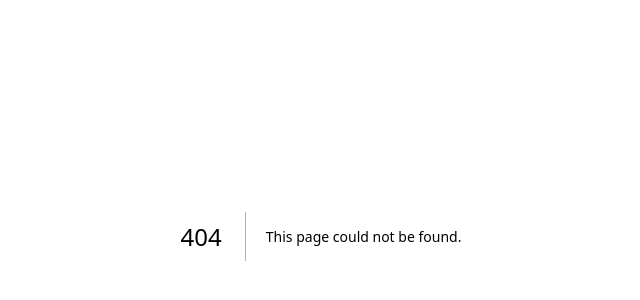
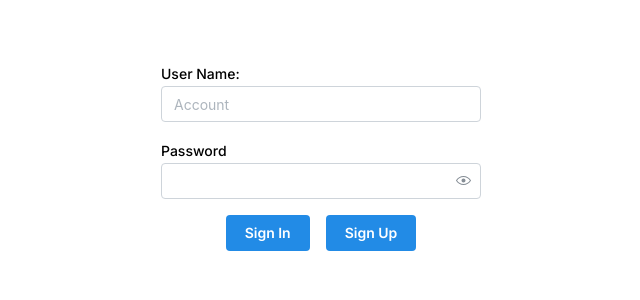
Before and after one commit to LeeSKII/next-mantine, a Next.js app: page /server-login in a window 1280 px wide. Before the commit this address had no page. Shown: the part 164-464 px from the top of the page, without its empty margins (319-959 px from the left). Built offline with nearby package versions, Linux system fonts and the light colour scheme.

Commit message:
增加cookie,session和middleware的身份验证用法和说明

```diff
--- /dev/null
+++ b/src/app/admin/dashboard/page.tsx
@@ -0,0 +1,3 @@
+export default function Page() {
+  return <div>Dashboard</div>;
+}
--- /dev/null
+++ b/src/app/admin/page.tsx
@@ -0,0 +1,3 @@
+export default function Page() {
+  return <div>Admin Page</div>;
+}
--- /dev/null
+++ b/src/app/server-login/page.tsx
@@ -0,0 +1,82 @@
+import {
+  Container,
+  Center,
+  Box,
+  Paper,
+  Input,
+  InputWrapper,
+  Button,
+  PasswordInput,
+  Stack,
+  Space,
+} from "@mantine/core";
+import { cookies } from "next/headers";
+import { redirect } from "next/navigation";
+
+export default function Page() {
+  async function handleLogin(formData: FormData) {
+    "use server";
+    const userName = formData.get("userName");
+    const password = formData.get("password");
+    console.log(userName, password);
+    if (userName == "admin" && password == "123") {
+      cookies().set("user", "admin", {
+        httpOnly: true,
+        secure: process.env.NODE_ENV === "production",
+        maxAge: 60 * 60 * 24 * 7, // One week
+        path: "/",
+      });
+
+      /*基于cookie的session加密
+      // const encryptedSessionData = encrypt(sessionData); // Encrypt your session data
+      // cookies().set("session", encryptedSessionData, {
+      //   httpOnly: true,
+      //   secure: process.env.NODE_ENV === "production",
+      //   maxAge: 60 * 60 * 24 * 7, // One week
+      //   path: "/",
+      // });
+      // Redirect or handle the response after setting the cookie
+
+      //访问存储在服务器中的session数据
+      import { cookies } from 'next/headers'
+
+      export async function getSessionData(req) {
+        const encryptedSessionData = cookies().get('session')?.value
+        return encryptedSessionData ? JSON.parse(decrypt(encryptedSessionData)) : null
+      }
+      */
+
+      redirect("/api");
+    }
+  }
+
+  return (
+    <>
+      <Container size={"md"}>
+        <Center h={"80vh"}>
+          {" "}
+          <form action={handleLogin}>
+            <Box maw={"50vw"} miw={"25vw"}>
+              <Paper>
+                <Stack>
+                  <InputWrapper label="User Name:">
+                    <Input name="userName" placeholder="Account" />
+                  </InputWrapper>
+                  <PasswordInput name="password" label="Password" />
+                  <Center>
+                    {" "}
+                    <Button type="submit" size="sm">
+                      Sign In
+                    </Button>
+                    <Space w={"md"}></Space>
+                    <Button size="sm">Sign Up</Button>
+                  </Center>
+                </Stack>
+              </Paper>
+            </Box>
+          </form>
+        </Center>
+      </Container>
+    </>
+  );
+}
```
Also changed, not shown: src/app/login/page.tsx (+19 -3 lines), src/middleware.ts (+6 -8 lines), 1 other file (tests, documents, lock files or other folders).
